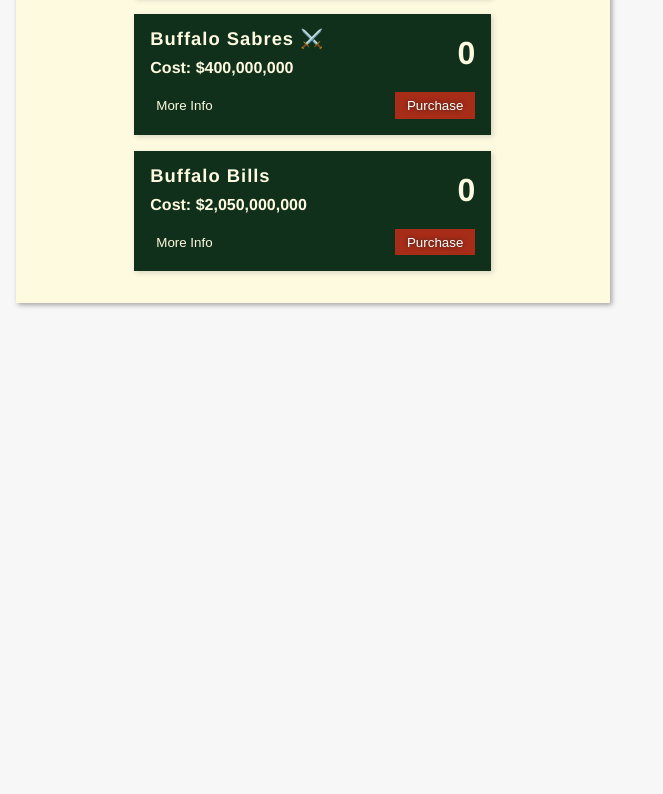
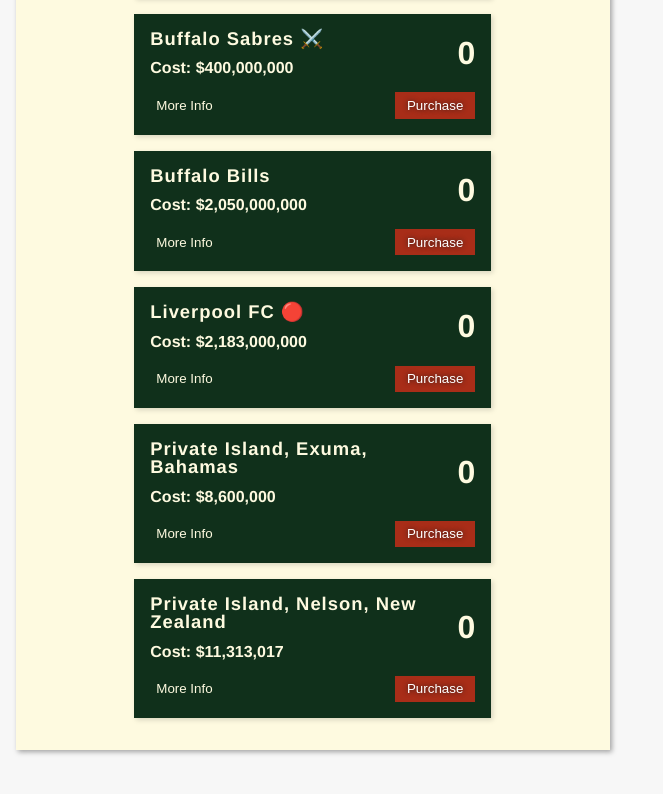
Before and after one commit to dkersten/accumulator-game-vue, a Vue app: page / in a window 1280 px wide. Shown: the part 2489-3283 px from the top of the page, without its empty margins (0-663 px from the left). Before the commit the page ends 2856 px from the top, so only its background shows below. Built offline with nearby package versions, Linux system fonts and the light colour scheme.

Commit message:
added more RW purchases

```diff
--- a/src/components/RWPurchaseCard.vue
+++ b/src/components/RWPurchaseCard.vue
@@ -199,10 +199,58 @@
                     features: [
                         "No Super Bowls 😞",
                         "Finally bring success to the long suffering fans",
-                        "Copetent front office and coaching staff",
+                        "Competent front office and coaching staff",
                         "Perfect if you like hard counts and running down the clock starting immediately after halftime",
                         "Win a SB and become a legend in Buffalo",
-                        "Core in place: Allen, White, Diggs, one lightly used Okposo"
+                        "Core in place: Allen, White, Diggs, and Edmonds",
+                        "Warning: be prepared to build a new stadium"
+                    ],
+                    numOwned: 0,
+                    showMoreInfo: false,
+                    canBuy: false
+                },
+                {
+                    num: 12,
+                    title: "Liverpool FC 🔴",
+                    price: 2183000000,
+                    features: [
+                        "Most successful club in England",
+                        "19 League titles, 6 European Cups, 7 FA Cups, 3 UEFA Cups, 4 UEFA Super Cups, 1 FIFA Club World Cup, 8 League Cups, 15 Charity/Community Shields",
+                        "Newly upgraded stadium, the historic Anfield",
+                        "Brand new training ground (Kirkby)",
+                        "Personally fund Mbappe 2020/21 and Haaland 2021/2022",
+                        "Comes with the best manager in the world",
+                        "Warning: keep Michael Edwards at the club or watch your investment plummet",
+                        "Warning: annoying neighbors across Stanley Park"
+                    ],
+                    numOwned: 0,
+                    showMoreInfo: false,
+                    canBuy: false
+                },
+                {
+                    num: 13,
+                    title: "Private Island, Exuma, Bahamas",
+                    price: 8600000,
+                    features: [
+                        "30 acre private island ",
+                        "Enjoy a white sand beach, lush native vegetation, and varied elevations",
+                        "Situated 700 feet from popular Staniel Cay",
+                        "Close to many popular tourist attractions",
+                        "Easily accessible via Staniel Cay's airstrip or 18 slip marina"
+                    ],
+                    numOwned: 0,
+                    showMoreInfo: false,
+                    canBuy: false
+                },
+                {
+                    num: 14,
+                    title: "Private Island, Nelson, New Zealand",
+                    price: 11313017,
+                    features: [
+                        "1287 acre private island ",
+                        "9 bedroom, 3 bath residence",
+                        "Features rolling paddocks, native bush, sea, cliffs, and beaches",
+                        "Year round temperate climate"
                     ],
                     numOwned: 0,
                     showMoreInfo: false,
```
